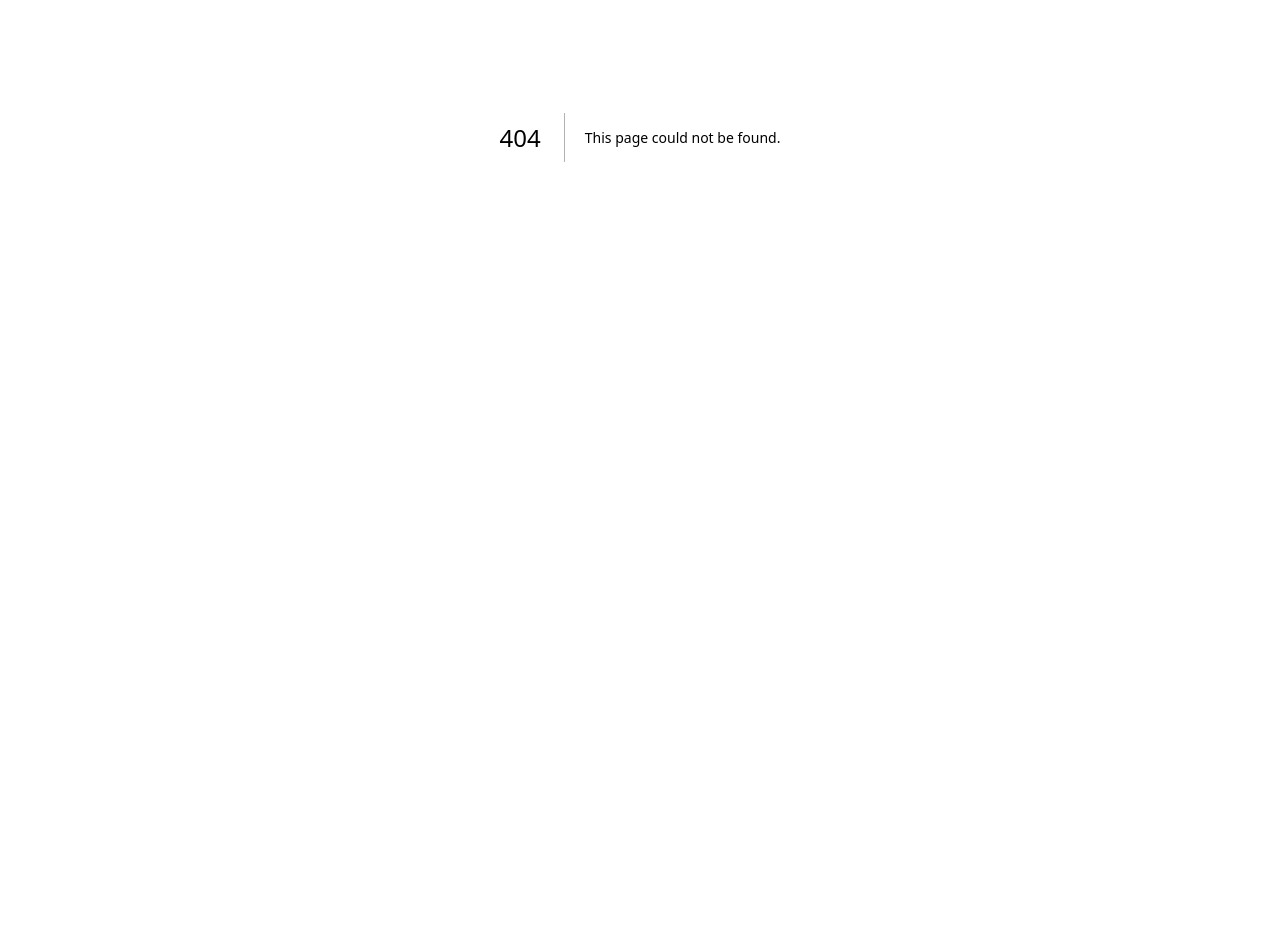
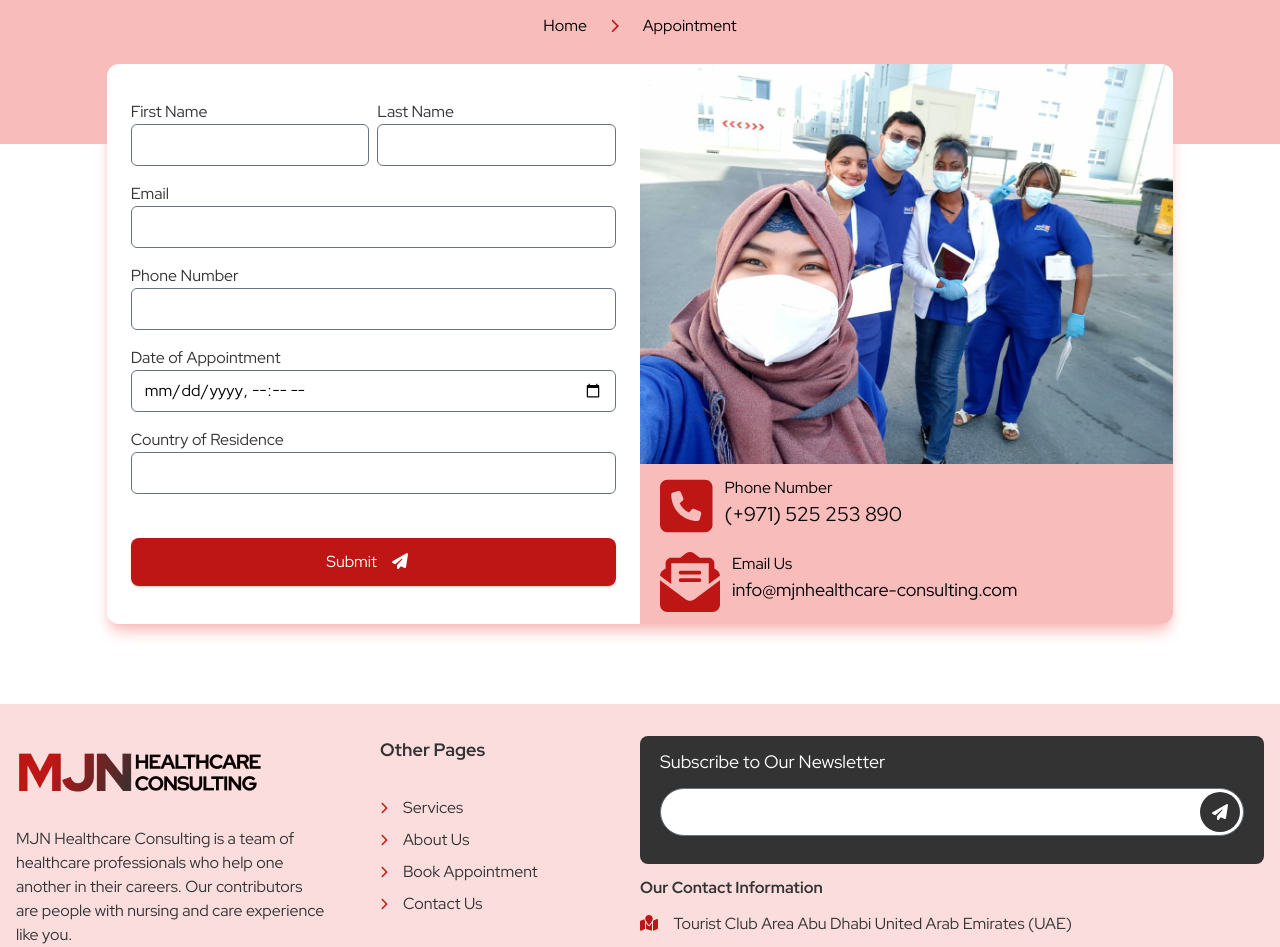
Before and after one commit to NgoranA/mjnhc, a Next.js app: page /appointment in a window 1280 px wide. Before the commit this address had no page. Shown: the part 263-1210 px from the top of the page. Before the commit the page ends 800 px from the top, so only its background shows below. Built offline with nearby package versions, Linux system fonts and the light colour scheme; what @graphql-tools/schema would draw is missing.

Commit message:
appointment page created

```diff
--- a/components/Footer.tsx
+++ b/components/Footer.tsx
@@ -24,9 +24,40 @@ import React from "react";
 
 const Footer = () => {
   return (
-    <footer className="flex bg-lightish flex-col px-16 items-start py-8">
-      <div className="flex  gap-5 justify-between">
-        <div className="flex gap-5 flex-col w-3/12">
+    <footer className="flex bg-lightish px-4 mg:px-16 items-start py-8">
+      <div className="flex flex-col-reverse md:flex-row  gap-5 justify-between">
+        <div className=" gap-3 flex md:hidden  flex-col">
+          <p className="font-bold text-greyish text-base">
+            Our Contact Information
+          </p>
+          <ul className="flex gap-2 flex-col text-greyish">
+            <li>
+              {" "}
+              <FontAwesomeIcon
+                icon={faMapLocation}
+                className="text-redish text-base mr-3"
+              />{" "}
+              Tourist Club Area Abu Dhabi United Arab Emirates (UAE)
+            </li>
+            <li>
+              {" "}
+              <FontAwesomeIcon
+                icon={faEnvelope}
+                className="text-redish text-base mr-3"
+              />{" "}
+              info@mjnhealthcare-consulting.com
+            </li>
+            <li>
+              {" "}
+              <FontAwesomeIcon
+                icon={faPhone}
+                className="text-redish text-base mr-3"
+              />{" "}
+              (+971)525253890
+            </li>
+          </ul>
+        </div>
+        <div className="flex gap-5 flex-col w-full md:w-3/12">
           <Image alt="logo" src="/logo.png" width={246} height={71} />
           <p className="text-base text-greyish">
             MJN Healthcare Consulting is a team of healthcare professionals who
@@ -39,7 +70,8 @@ const Footer = () => {
             <FontAwesomeIcon icon={faLinkedinIn as IconProp} />
           </div>
         </div>
-        <div className="flex  gap-8 flex-col w-2/12">
+
+        <div className="flex  gap-8 flex-col w-full md:w-2/12">
           <p className="text-lg font-bold text-greyish">Other Pages</p>
           <ul className="gap-2 flex text-greyish flex-col">
             <li className="hover:text-redish">
@@ -84,7 +116,7 @@ const Footer = () => {
             </li>
           </ul>
         </div>
-        <div className="flex flex-col gap-3 w-6/12">
+        <div className="flex flex-col gap-3 w-full md:w-6/12">
           <div className="h-32 bg-greyish py-3 gap-3 px-5 rounded-lg flex flex-col">
             <p className="text-lg text-white">Subscribe to Our Newsletter</p>
             <div>
@@ -94,13 +126,13 @@ const Footer = () => {
               />
               {/* <button> */}
               <FontAwesomeIcon
-                className="bg-greyish  p-3 rounded-full text-white absolute -ml-11 mt-1"
-                icon={faPaperPlane as IconProp}
+                className="bg-greyish p-3 rounded-full text-white absolute -ml-11 mt-1"
+                icon={faPaperPlane}
               />
               {/* </button> */}
             </div>
           </div>
-          <div className="flex gap-3 flex-col">
+          <div className=" gap-3 hidden md:flex flex-col">
             <p className="font-bold text-greyish text-base">
               Our Contact Information
             </p>
--- a/components/Navbar.tsx
+++ b/components/Navbar.tsx
@@ -83,7 +83,7 @@ function Navbar() {
         </button>
       </nav>
       {openMenu && (
-        <div className="w-full flex flex-col transition ease-linear delay-75  bg-white absolute">
+        <div className="w-full z-50 flex flex-col transition ease-linear delay-75  bg-white absolute">
           {menu.map((page, index) => {
             return (
               <Link
--- a/package.json
+++ b/package.json
@@ -39,6 +39,7 @@
     "typescript": "4.9.4"
   },
   "devDependencies": {
+    "@tailwindcss/forms": "^0.5.3",
     "autoprefixer": "^10.4.13",
     "postcss": "^8.4.20",
     "prisma": "^4.9.0",
--- /dev/null
+++ b/pages/appointment.tsx
@@ -0,0 +1,151 @@
+import Head from "next/head";
+import React from "react";
+import Topbar from "../components/Topbar";
+import Navbar from "../components/Navbar";
+import Footer from "../components/Footer";
+import Image from "next/image";
+import { FontAwesomeIcon } from "@fortawesome/react-fontawesome";
+import {
+  faChevronRight,
+  faEnvelopeOpenText,
+  faPaperPlane,
+  faPhoneSquare,
+} from "@fortawesome/free-solid-svg-icons";
+import teamPic from "../public/app.jpg";
+
+function Appointment() {
+  return (
+    <>
+      <Head>
+        <title>MJNHealth care</title>
+        <meta
+          name="MJN healthcare consulting"
+          content="healthcare consulting nurses nurse health travel abroad"
+        />
+        <meta name="viewport" content="width=device-width, initial-scale=1" />
+        <link rel="icon" href="/favicon.ico" />
+      </Head>
+      <Topbar />
+      <Navbar />
+      <section className="flex flex-col mb-20 items-center">
+        <div className="bg-pinkish h-72 justify-center w-full gap-4 items-center flex flex-col">
+          <p className="text-3xl font-bold text-redish">Appointment</p>
+          <p>
+            {" "}
+            Home{" "}
+            <FontAwesomeIcon
+              icon={faChevronRight}
+              className="text-sm text-redish mx-5"
+            />{" "}
+            Appointment{" "}
+          </p>
+        </div>
+
+        <div className="h-auto w-11/12 md:w-10/12 rounded-xl shadow-lg shadow-pinkish  -mt-20 bg-white flex-col flex md:flex-row  ">
+          <form className=" w-full md:w-6/12 flex flex-col gap-4 px-6 py-9">
+            <div className="flex flex-col sm:flex-row gap-2 items-center  ">
+              <div className="flex w-full sm:w-6/12 flex-col ">
+                <label htmlFor="" className="text-greyish">
+                  First Name
+                </label>
+                <input
+                  type="text"
+                  className="rounded-md    focus:ring-2 focus:ring-pinkish transition-colors delay-300 duration-700  focus:border-none form-input"
+                />
+              </div>
+              <div className="flex w-full sm:w-6/12 flex-col">
+                <label htmlFor="" className="text-greyish">
+                  Last Name
+                </label>
+                <input
+                  type="text"
+                  className="rounded-md    focus:ring-2 focus:ring-pinkish   focus:border-none form-input"
+                />
+              </div>
+            </div>
+            <div className="flex w-full flex-col">
+              <label htmlFor="" className="text-greyish">
+                Email
+              </label>
+              <input
+                type="email"
+                className="rounded-md   focus:ring-2 focus:ring-pinkish   focus:border-none form-input"
+              />
+            </div>
+            <div className="flex w-full flex-col">
+              <label htmlFor="" className="text-greyish">
+                Phone Number
+              </label>
+              <input
+                type="tel"
+                className="rounded-md   focus:ring-2 focus:ring-pinkish   focus:border-none form-input"
+              />
+            </div>
+            <div className="flex flex-col">
+              <label htmlFor="" className="text-greyish">
+                Date of Appointment
+              </label>
+              <input
+                type="datetime-local"
+                className="rounded-md    focus:ring-2 focus:ring-pinkish   focus:border-none form-input"
+              />
+            </div>
+            <div className="flex flex-col">
+              <label htmlFor="" className="text-greyish">
+                Country of Residence
+              </label>
+              <input
+                type="text"
+                className="rounded-md   focus:ring-2 focus:ring-pinkish   focus:border-none form-input"
+              />
+            </div>
+            <button
+              type="submit"
+              className="bg-redish mt-7 py-3 text-white rounded-lg shadow-sm shadow-pinkish "
+            >
+              Submit <FontAwesomeIcon icon={faPaperPlane} className="px-3" />
+            </button>
+          </form>
+          <div className="flex justify-between w-full md:w-6/12 flex-col">
+            <div className="relative h-full">
+              <Image
+                src={teamPic}
+                className=" md:rounded-tr-xl"
+                // fill
+                alt="appointment_pic"
+              />
+            </div>
+            <div className="flex rounded-b-xl h-full md:rounded-b-none md:rounded-br-xl gap-4 px-5 py-3 bg-pinkish  flex-col">
+              <div className="flex gap-3  ">
+                <FontAwesomeIcon
+                  icon={faPhoneSquare}
+                  className="text-redish text-6xl"
+                />
+                <div className="flex flex-col">
+                  <p>Phone Number</p>
+                  <p className="text-base md:text-xl"> (+971) 525 253 890</p>
+                </div>
+              </div>
+              <div className="flex gap-3  ">
+                <FontAwesomeIcon
+                  icon={faEnvelopeOpenText}
+                  className="text-redish text-6xl"
+                />
+                <div className="flex flex-col">
+                  <p>Email Us</p>
+                  <p className="text-base md:text-lg">
+                    {" "}
+                    info@mjnhealthcare-consulting.com
+                  </p>
+                </div>
+              </div>
+            </div>
+          </div>
+        </div>
+      </section>
+      <Footer />
+    </>
+  );
+}
+
+export default Appointment;
--- a/pages/index.tsx
+++ b/pages/index.tsx
@@ -19,7 +19,10 @@ export default function Home(): JSX.Element {
     <>
       <Head>
         <title>MJNHealth care</title>
-        <meta name="description" content="Generated by create next app" />
+        <meta
+          name="MJN healthcare consulting"
+          content="healthcare consulting nurses nurse health travel abroad"
+        />
         <meta name="viewport" content="width=device-width, initial-scale=1" />
         <link rel="icon" href="/favicon.ico" />
       </Head>
--- a/tailwind.config.js
+++ b/tailwind.config.js
@@ -21,5 +21,8 @@ module.exports = {
       },
     },
   },
-  plugins: [],
+  plugins: [
+    require("@tailwindcss/forms"),
+    // ...
+  ],
 };
```
Also changed, not shown: public/app.jpg (added), 1 other file (tests, documents, lock files or other folders).
